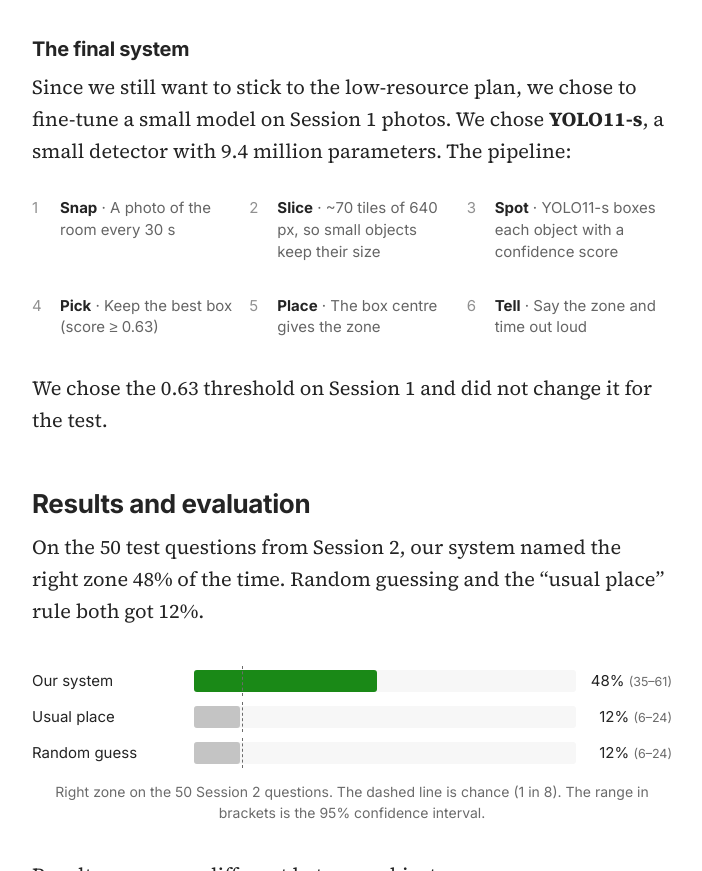
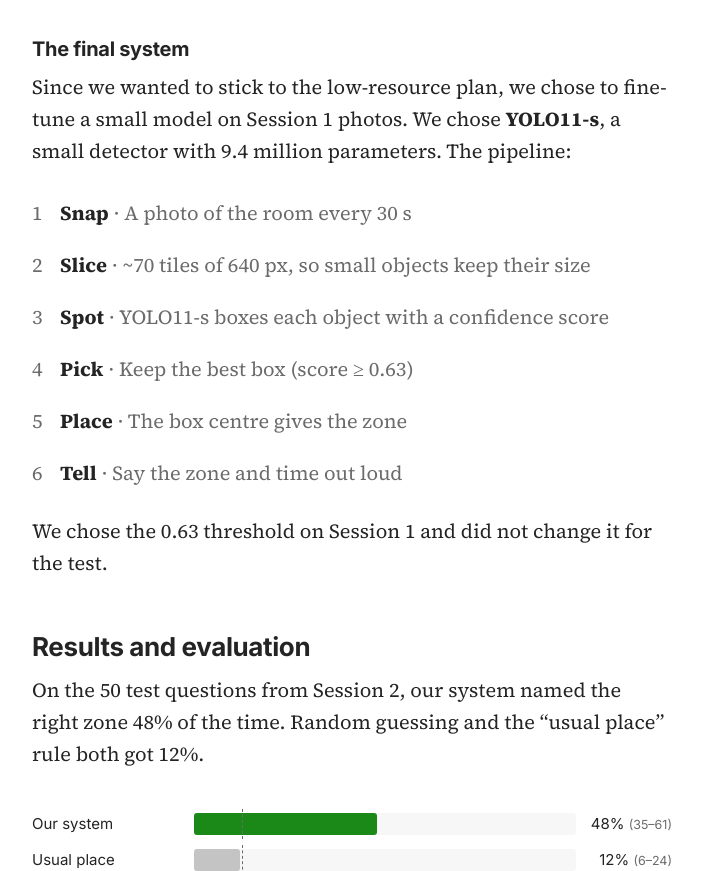
Before and after one commit to KhethiweDlamini/here_or_there_project, a plain HTML site: page index.html in a window 1280 px wide. Shown: the part 4800-5671 px from the top of the page, without its empty margins (288-990 px from the left). Drawn offline with Linux system fonts and the light colour scheme.

Commit message:
Tidy Safia's numbered pipeline list
- Move the list's CSS into <head> and drop the leftover card-grid rules
  that were laying the list out in columns
- Use the page's muted text colour for the numbers and descriptions
  instead of opacity
- "Since we still want" -> "Since we wanted"

Co-Authored-By: Claude Opus 5.5 <noreply@anthropic.com>

```diff
--- a/index.html
+++ b/index.html
@@ -59,9 +59,10 @@ tr.us td{font-weight:700}
 .seg button.on,.objs button.on{background:var(--ink);color:var(--bg);border-color:var(--ink)}
 button:focus-visible{outline:2px solid var(--acc);outline-offset:2px}
 .btn.go{background:var(--acc);border-color:var(--acc);color:#fff}
-.pf{display:grid;grid-template-columns:repeat(auto-fit,minmax(200px,1fr));gap:12px;margin:24px 0;font:400 15px/1.45 Inter,sans-serif}
-.pf div{padding:14px;border:1px solid var(--line);border-radius:4px;background:var(--soft)}
-.pf b{color:var(--ink);font-weight:700}.pf small{display:block;font-size:14px;color:var(--mute);margin-top:4px}
+.pf{list-style:none;counter-reset:s;margin:20px 0;padding:0}
+.pf li{counter-increment:s;padding:6px 0 6px 28px;position:relative}
+.pf li::before{content:counter(s);position:absolute;left:0;color:var(--mute)}
+.pf span{color:var(--mute)}
 /* demo */
 .demo{max-width:880px;margin:36px auto;padding:24px;border:1px solid var(--line);border-radius:8px;background:var(--soft)}
 .dm{display:grid;grid-template-columns:minmax(0,320px) minmax(0,1fr);gap:24px;align-items:start}
@@ -142,14 +143,7 @@ footer{max-width:680px;margin:0 auto;padding:0 20px 60px;font:400 14px/1.5 Inter
 </figure>
 
 <h3>The final system</h3>
-<p>Since we still want to stick to the low-resource plan, we chose to fine-tune a small model on Session 1 photos. We chose <b>YOLO11-s</b>, a small detector with 9.4 million parameters. The pipeline:</p>
-
-<style>
-.pf{list-style:none;counter-reset:s;margin:20px 0;padding:0}
-.pf li{counter-increment:s;padding:6px 0 6px 28px;position:relative}
-.pf li::before{content:counter(s);position:absolute;left:0;opacity:.5}
-.pf span{opacity:.7}
-</style>
+<p>Since we wanted to stick to the low-resource plan, we chose to fine-tune a small model on Session 1 photos. We chose <b>YOLO11-s</b>, a small detector with 9.4 million parameters. The pipeline:</p>
 
 <ol class="pf">
   <li><b>Snap</b> <span>· A photo of the room every 30 s</span></li>
```
